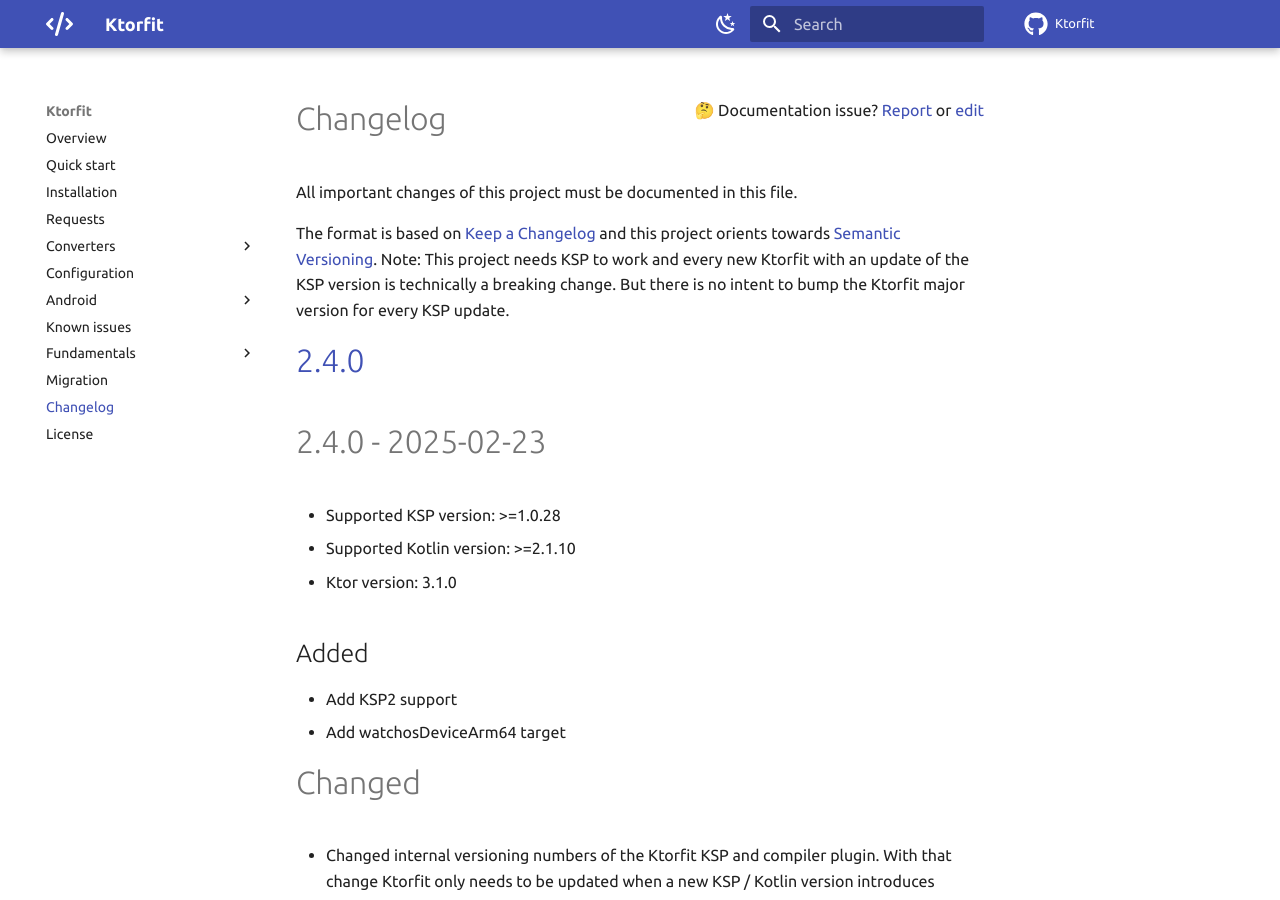
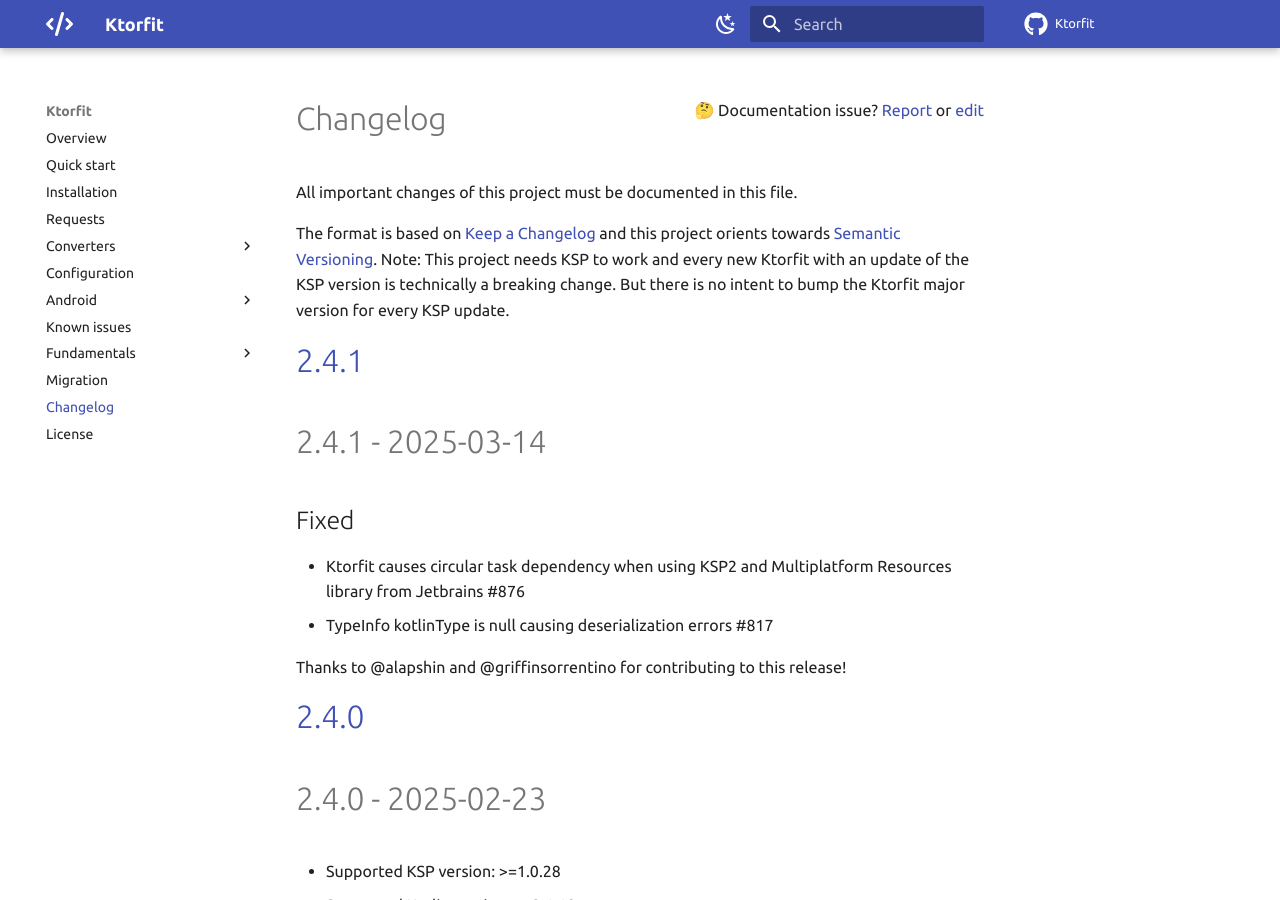
Before and after one commit to Foso/Ktorfit, an MkDocs documentation site: the page built from docs/CHANGELOG.md, in a window 1280 px wide and 900 px high. Built offline with MkDocs 1.6.1 and Material for MkDocs 9.7.7, drawn with Linux system fonts in a browser that asks for light colours; comment, search, counter and statistics services are not loaded.

Commit message:
Release 2.4.1 (#831)

```diff
--- a/docs/CHANGELOG.md
+++ b/docs/CHANGELOG.md
@@ -6,6 +6,17 @@
 and this project orients towards [Semantic Versioning](http://semver.org/spec/v2.0.0.html).
 Note: This project needs KSP to work and every new Ktorfit with an update of the KSP version is technically a breaking change.
 But there is no intent to bump the Ktorfit major version for every KSP update.
+
+# [2.4.1]()
+
+2.4.1 - 2025-03-14
+========================================
+
+## Fixed
+- Ktorfit causes circular task dependency when using KSP2 and Multiplatform Resources library from Jetbrains #876
+- TypeInfo kotlinType is null causing deserialization errors #817
+
+Thanks to @alapshin and @griffinsorrentino for contributing to this release!
 
 # [2.4.0]()
 
--- a/mkdocs.yml
+++ b/mkdocs.yml
@@ -13,7 +13,7 @@
   site:
     images: '../../images'
   ktorfit:
-    release: "2.4.0"
+    release: "2.4.1"
   ktor:
     release: "3.1.0"
   social:
```
Also changed, not shown: 1 other file.
